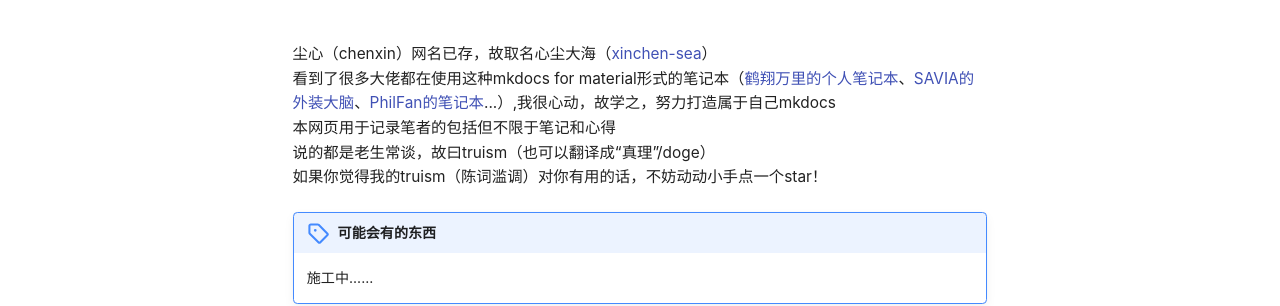
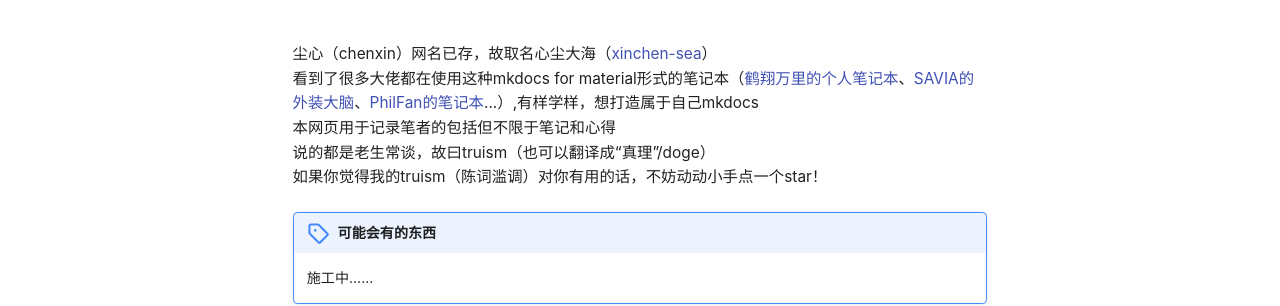
Before and after one commit to xinchen-sea/xinchen-sea.github.io, an MkDocs documentation site: the page built from docs/index.md, in a window 1280 px wide and 1039 px high. Shown: the part 197-503 px from the top of the window. Built offline with MkDocs 1.6.1 and Material for MkDocs 9.7.7, drawn with Linux system fonts in a browser that asks for light colours; a script that is not in the unit is left out; plug-ins that fetch from the network failed and are left out; comment, search, counter and statistics services are not loaded.

Commit message:
Update index.md

```diff
--- a/docs/index.md
+++ b/docs/index.md
@@ -1,7 +1,7 @@
 # 欢迎来到尘心的truism
 
 尘心（chenxin）网名已存，故取名心尘大海（[xinchen-sea](https://github.com/xinchen-sea)）<br>
-看到了很多大佬都在使用这种mkdocs for material形式的笔记本（[鹤翔万里的个人笔记本](https://note.tonycrane.cc/)、[SAVIA的外装大脑](https://savia7582.github.io/Exterior/)、[PhilFan的笔记本](https://www.philfan.cn/)...）,我很心动，故学之，努力打造属于自己mkdocs<br>
+看到了很多大佬都在使用这种mkdocs for material形式的笔记本（[鹤翔万里的个人笔记本](https://note.tonycrane.cc/)、[SAVIA的外装大脑](https://savia7582.github.io/Exterior/)、[PhilFan的笔记本](https://www.philfan.cn/)...）,有样学样，想打造属于自己mkdocs<br>
 本网页用于记录笔者的包括但不限于笔记和心得<br>
 说的都是老生常谈，故曰truism（也可以翻译成“真理”/doge）<br>
 如果你觉得我的truism（陈词滥调）对你有用的话，不妨动动小手点一个star！<br>
```
